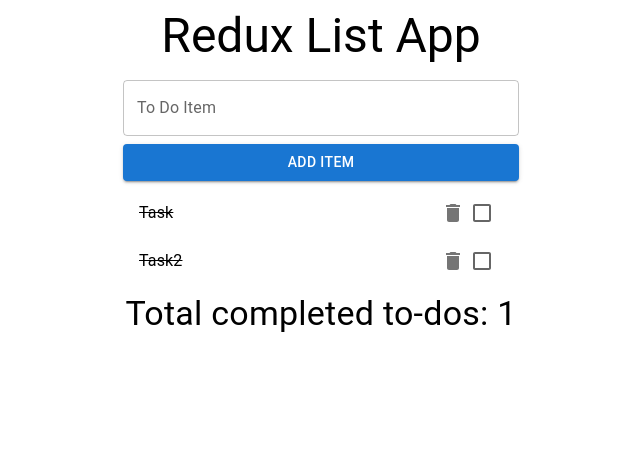
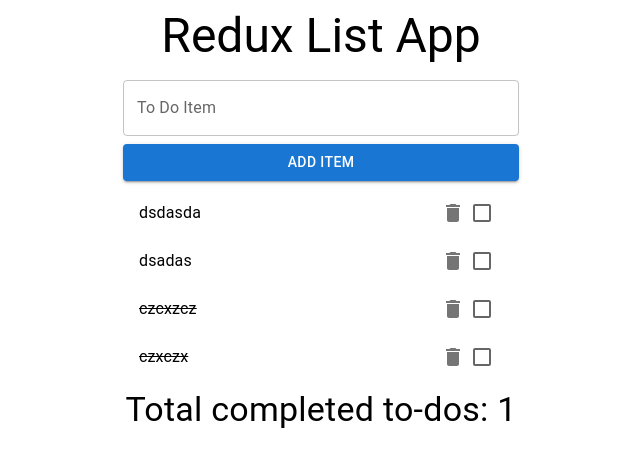
Before and after one commit to Oleksandra-Makar/to-do-react-query, a React (Create React App) app: page / in a window 1280 px wide. Shown: the top 466 px of the page, without its empty margins (319-959 px from the left). Built offline with nearby package versions, Linux system fonts and the light colour scheme; data requests are answered from the project's data file.

Commit message:
added server and requests

```diff
--- /dev/null
+++ b/db.json
@@ -0,0 +1,24 @@
+{
+  "todos": [
+    {
+      "id": "69cc2635-7b90-4018-999a-fe38df52cb7c",
+      "title": "dsdasda",
+      "completed": false
+    },
+    {
+      "id": "e9c2a9c1-e0d3-4bf4-9a38-ead40d5abd9f",
+      "title": "dsadas",
+      "completed": false
+    },
+    {
+      "id": "f144051b-49e8-4a68-8fa0-893f5521f67a",
+      "title": "czcxzcz",
+      "completed": true
+    },
+    {
+      "id": "7553acb5-e209-4405-a8d3-8db914e1ed9f",
+      "title": "czxczx",
+      "completed": true
+    }
+  ]
+}
--- a/package.json
+++ b/package.json
@@ -16,6 +16,7 @@
     "@types/react": "^18.0.26",
     "@types/react-dom": "^18.0.10",
     "@types/uuid": "^9.0.0",
+    "json-server": "^0.17.1",
     "react": "^18.2.0",
     "react-dom": "^18.2.0",
     "react-query": "^3.39.2",
--- a/src/components/AddToDo.tsx
+++ b/src/components/AddToDo.tsx
@@ -15,11 +15,10 @@ const AddToDo = () => {
             event.preventDefault()
             if (title) {
                 createMutation.mutate(title)
-                console.log(title)
                 setTitle('')
             }
         },
-        [title]
+        [title, createMutation]
     )
     return (
         <form onSubmit={handleSubmit}>
--- a/src/components/ToDoItem.tsx
+++ b/src/components/ToDoItem.tsx
@@ -8,17 +8,26 @@ import {
     IconButton,
 } from '@mui/material'
 import DeleteIcon from '@mui/icons-material/Delete'
+import { deleteTodo, queryClient, toggleTodoStatus } from '../store'
+import { useMutation } from 'react-query'
 
 interface IToDoItemProps extends IToDo {}
 
 const ToDoItem: FC<IToDoItemProps> = ({ id, completed, title }) => {
+    const deleteMutation = useMutation(deleteTodo, {
+        onSuccess: () => queryClient.invalidateQueries('todos'),
+    })
+
+    const toggleMutation = useMutation(toggleTodoStatus, {
+        onSuccess: () => queryClient.invalidateQueries('todos'),
+    })
     const handleChangeStatus = useCallback(() => {
-        console.log(id)
-    }, [id])
+        toggleMutation.mutate({ id, title, completed: !completed })
+    }, [id, completed, title, toggleMutation])
 
     const handleDelete = useCallback(() => {
-        console.log(id)
-    }, [id])
+        deleteMutation.mutate(id)
+    }, [id, deleteMutation])
 
     return (
         <ListItem key={id}>
--- a/src/index.tsx
+++ b/src/index.tsx
@@ -2,7 +2,7 @@ import React from 'react'
 import ReactDOM from 'react-dom/client'
 import App from './App'
 import reportWebVitals from './reportWebVitals'
-import { QueryClient, QueryClientProvider } from 'react-query'
+import { QueryClientProvider } from 'react-query'
 import { queryClient } from './store'
 
 const root = ReactDOM.createRoot(document.getElementById('root') as HTMLElement)
--- a/src/store/index.ts
+++ b/src/store/index.ts
@@ -1,35 +1,37 @@
 import { QueryClient } from 'react-query'
 import { IToDo } from '../interfaces/Todo'
+import { v4 as uuidv4 } from 'uuid'
 
 const queryClient = new QueryClient()
 export const BASE_URL = 'http://localhost:4000/todos'
 
-const todos: IToDo[] = [
-    {
-        id: '1',
-        title: 'Task',
-        completed: true,
-    },
-    {
-        id: '2',
-        title: 'Task2',
-        completed: true,
-    },
-]
+const getTodos = async (): Promise<IToDo[]> => fetch(BASE_URL).then((res) => res.json())
 
-const getTodos = (): IToDo[] => {
-    return todos
-}
-
-const createTodo = async (text: string): Promise<IToDo> =>
+const createTodo = async (title: string): Promise<IToDo> =>
     fetch(`${BASE_URL}`, {
         method: 'POST',
         headers: {
             'Content-Type': 'application/json',
         },
         body: JSON.stringify({
-            text,
+            id: uuidv4(),
+            title: title,
+            completed: false,
         }),
     }).then((res) => res.json())
 
+export const deleteTodo = async (id: string): Promise<string> =>
+    fetch(`${BASE_URL}/${id}`, {
+        method: 'DELETE',
+    }).then(() => id)
+
+export const toggleTodoStatus = async (todo: IToDo): Promise<IToDo> =>
+    fetch(`${BASE_URL}/${todo.id}`, {
+        method: 'PUT',
+        headers: {
+            'Content-Type': 'application/json',
+        },
+        body: JSON.stringify(todo),
+    }).then((res) => res.json())
+
 export { getTodos, queryClient, createTodo }
```
